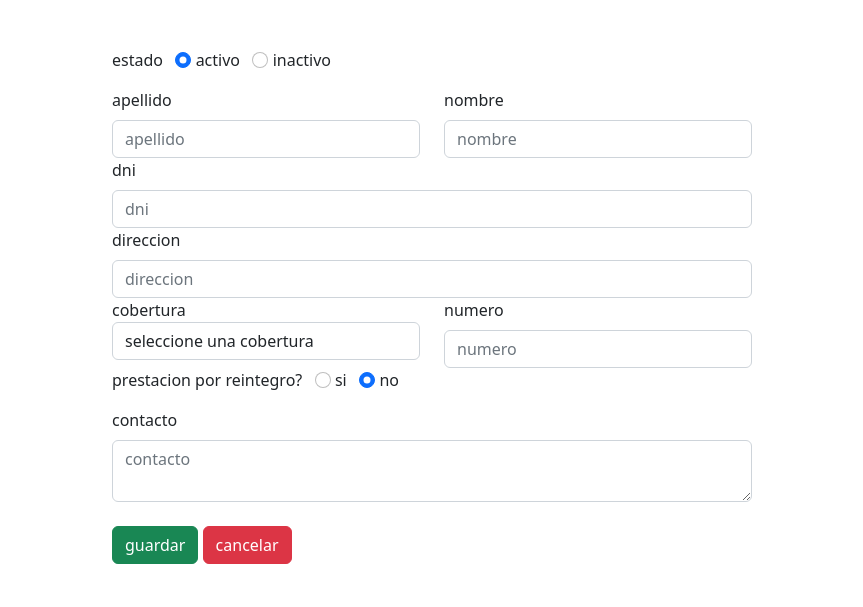
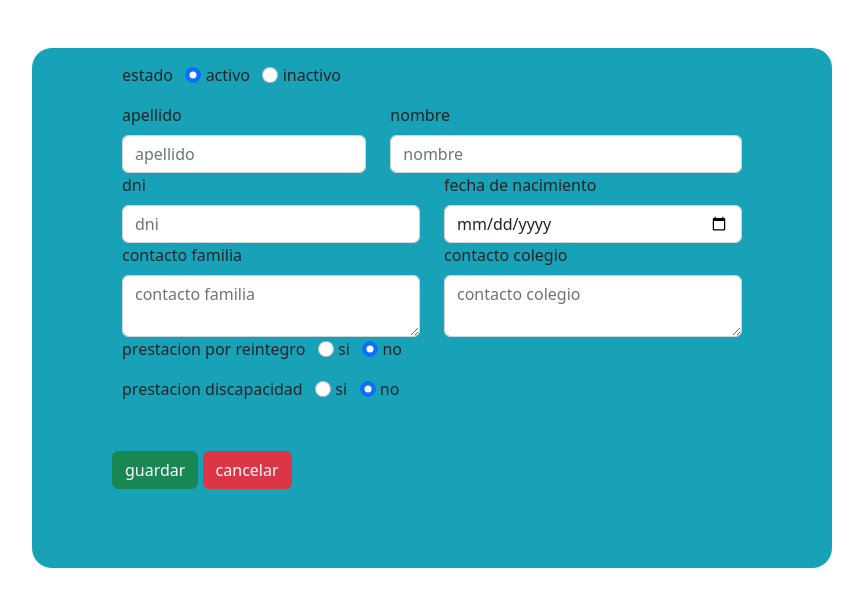
Before and after one commit to marianoalfonso/genesys-abocad, a PHP site: page /genesys-abocad/pacientesAdd.php in a window 1280 px wide. Shown: the part 58-665 px from the top of the page, without its empty margins (208-1071 px from the left). Run offline with PHP 8.4, Linux system fonts and the light colour scheme; data comes from the database, SQL or seed files in the repository.

Commit message:
abm pacientes con modificaciones solicitadas

```diff
--- /dev/null
+++ b/modules/pacientes/pacientesAdd.css
@@ -0,0 +1,12 @@
+.container {
+    background-color: #17a2b8;
+    height: 520px;
+    max-width: 800px;
+    margin-top: 10px;
+    border-radius: 20px;
+}
+
+.container #add-box {
+    margin-top: 5px;
+    padding: 10px;
+}
--- a/modules/pacientes/pacientesAdd.php
+++ b/modules/pacientes/pacientesAdd.php
@@ -17,7 +17,11 @@
     <!-- font awesome -->
     <link rel="stylesheet" href="https://cdnjs.cloudflare.com/ajax/libs/font-awesome/6.2.0/css/all.min.css" integrity="sha512-xh6O/CkQoPOWDdYTDqeRdPCVd1SpvCA9XXcUnZS2FmJNp1coAFzvtCN9BmamE+4aHK8yyUHUSCcJHgXloTyT2A==" crossorigin="anonymous" referrerpolicy="no-referrer" />
 
-    <title>alta de personas</title>
+    <title>alta de pacientes</title>
+
+    <!-- css personalizado -->
+    <link rel="stylesheet" href="./pacientesAdd.css">
+
 </head>
 <body>
     <nav class="navbar navbar-light justify-content-center fs-3 mb-5" style="background-color: #00FF5573";>
@@ -33,6 +37,7 @@
 
     <div class="container d-flex justify-content-center">
         <form action="./pacientesCrud.php" method="post" style="width: 50vw; min-width: 300px;">
+            <div id="add-box" class="col-md-12">
                 <div class="row">
 
                     <!-- estado -->
@@ -50,62 +55,46 @@
                     </div>
 
                     <!-- apellido -->
-                <div class="col">
+                    <div class="col-md-5">
                         <label class="form-label">apellido</label>
                         <input type="text" class="form-control" name="apellido" placeholder="apellido">
                     </div>
                     <!-- nombre -->
-                <div class="col">
+                    <div class="col-md-7">
                         <label class="form-label">nombre</label>
                         <input type="text" class="form-control" name="nombre" placeholder="nombre">
                     </div>
                 </div>
                 <div class="row">
                     <!-- dni -->
-                <div class="col">
+                    <div class="col-md-6">
                         <label class="form-label">dni</label>
                         <input type="number" class="form-control" name="dni" placeholder="dni">
                     </div>
-            </div>
-            <div class="row">
-                <!-- direccion -->
-                <div class="col">
-                    <label class="form-label">direccion</label>
-                    <input type="text" class="form-control" name="direccion" placeholder="direccion">
+                    <!-- fecha de nacimiento -->
+                    <div class="col-md-6">
+                        <label class="form-label">fecha de nacimiento</label>
+                        <input type="date" class="form-control" name="fecNac">
                     </div>
                 </div>
                 <div class="row">
-                <!-- cobertura -->
-                <div class="col">
-                    <!-- cargamos el combo con las coberturas -->
-                    <label class="form label">cobertura</label>
-                    <select name = "cobertura" id="cobertura" class="form-control">
-                        <option value="0">seleccione una cobertura</option>
-                        <?php
-                            require_once('../db/connDB.php');
-                            $conexion = regresarConexion();
-                            $consulta = "select id,nombre from coberturas order by nombre";
-                            $datos = mysqli_query($conexion, $consulta);
-                            $ep = mysqli_fetch_all($datos, MYSQLI_ASSOC);
-                            foreach($ep as $fila){
-                                echo '<option value="'.$fila["id"].'">'.$fila["nombre"].'</option>';
-                            }
-                        ?>
-                    </select>
+                    <!-- contacto -->
+                    <div class="col-md-6">
+                        <label class="form-label">contacto familia</label>
+                        <textarea name="contacto" class="form-control" id="contacto" placeholder="contacto familia"></textarea>
                     </div>
-
-
-                <!-- cobertura numero -->
-                <div class="col">
-                    <label class="form-label">numero</label>
-                    <input type="text" class="form-control" name="c1numero" placeholder="numero">
+                    <!-- contacto colegio-->
+                    <div class="col-md-6">
+                        <label class="form-label">contacto colegio</label>
+                        <textarea name="contactoColegio" class="form-control" id="contactoColegio" placeholder="contacto colegio"></textarea>
+                    </div>
                 </div>
 
                     <!-- reintegro -->
                     <div class="row">
                         <div class="col">
                             <div class="form-group mb-3">
-                            <label>prestacion por reintegro?</label> &nbsp;
+                                <label>prestacion por reintegro</label> &nbsp;
                                 <input type="radio" class="form-check-input" name="reintegro" id="activo" value="si">
                                 <label for="si" class="form-input-label">si</label>
                                 &nbsp;
@@ -115,14 +104,22 @@
                         </div>
                     </div>
 
-            </div>
+                    <!-- tipo prestacion -->
                     <div class="row">
-                <!-- contacto -->
                         <div class="col">
-                    <label class="form-label">contacto</label>
-                    <textarea name="contacto" class="form-control" id="contacto" placeholder="contacto"></textarea>
+                            <div class="form-group mb-3">
+                                <label>prestacion discapacidad</label> &nbsp;
+                                <input type="radio" class="form-check-input" name="tipoPrestacion" id="discapacidad" value="discapacidad">
+                                <label for="si" class="form-input-label">si</label>
+                                &nbsp;
+                                <input type="radio" class="form-check-input" name="tipoPrestacion" id="discapacidad" value="NO discapacidad" checked>
+                                <label for="no" class="form-input-label">no</label>
                             </div>
                         </div>
+                    </div>
+
+                </div>
+
 
                 <!-- boton submit -->
                 <div>
@@ -130,8 +127,7 @@
                     <button type="submit" class="btn btn-success" name="submit">guardar</button>
                     <a href="./pacientes.php" class="btn btn-danger">cancelar</a>
                 </div>
-
-
+            </div>
         </form>
     </div>
 
```
Also changed, not shown: modules/pacientes/pacientes.php (+26 -25 lines), modules/pacientes/pacientesCrud.php (+31 -12 lines), modules/pacientes/pacientesDelete.php (+13 -64 lines), modules/pacientes/pacientesEdit.php (+31 -43 lines), assets/icons/history.png (added), 1 other file. Lines whose indentation alone changed are shown as unchanged.
